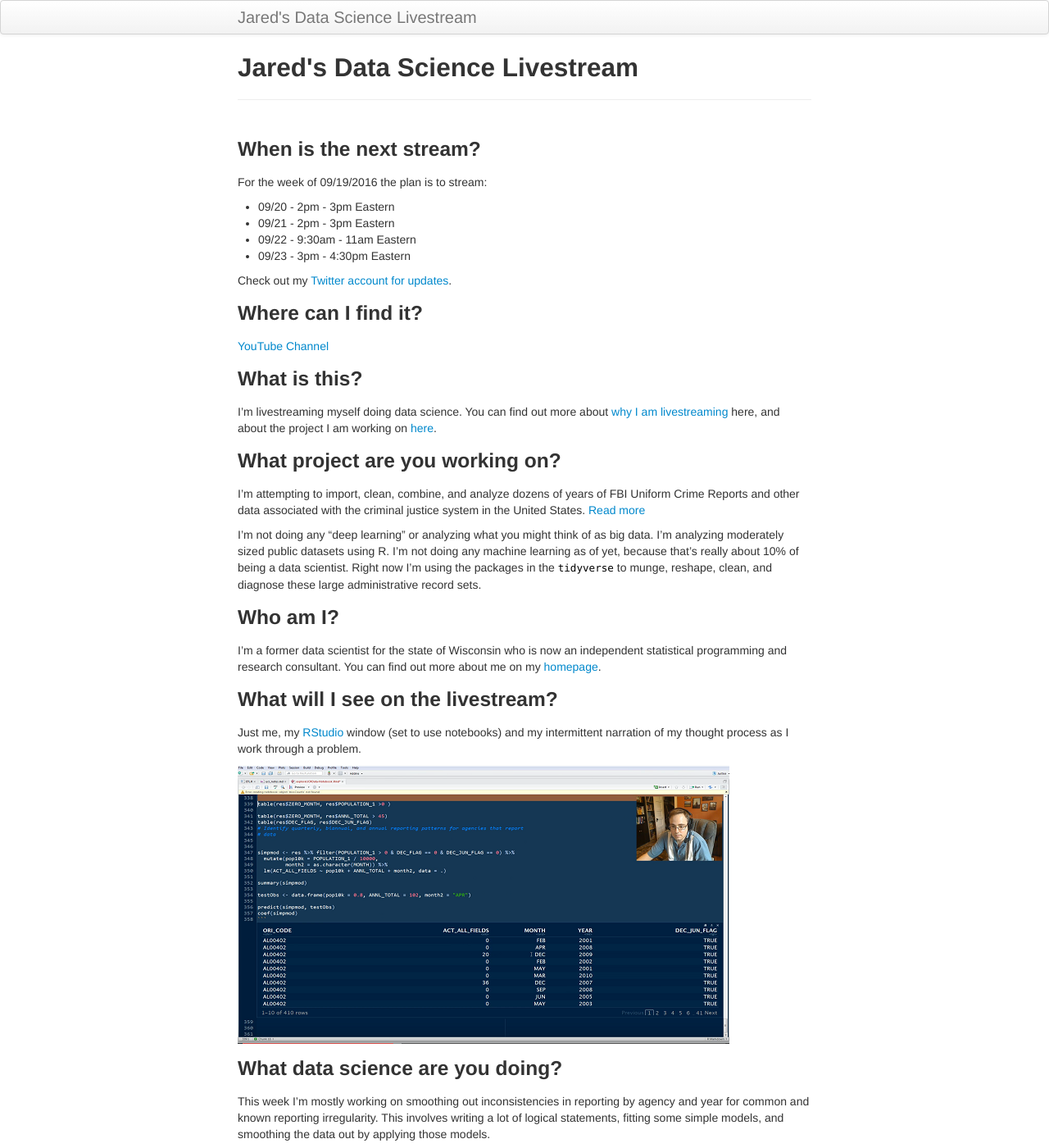
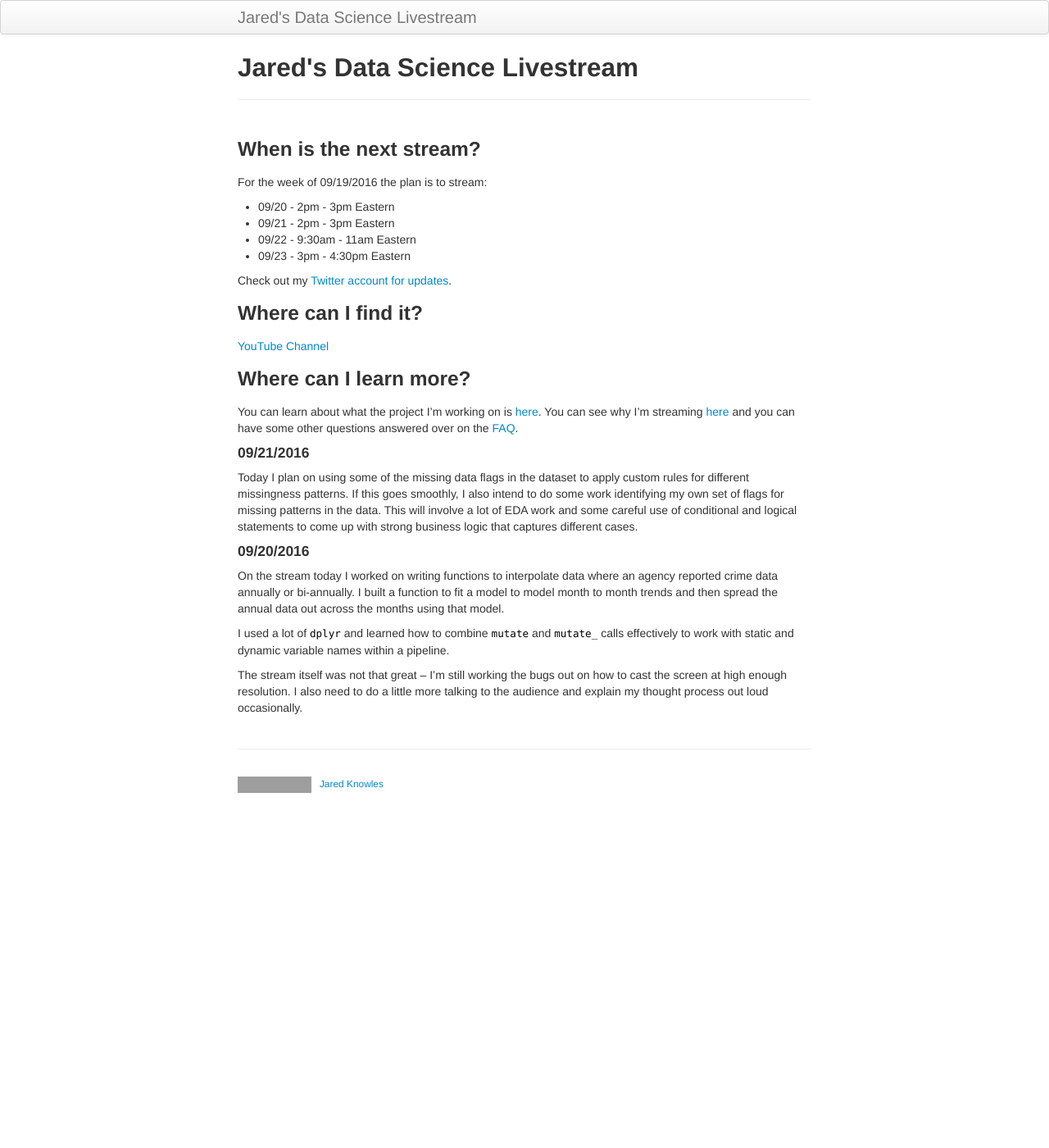
Before and after one commit to jknowles/DataScienceLivestream, a Jekyll site: the page built from index.md, in a window 1280 px wide and 1400 px high. Shown: the whole window at 82% size. Built offline with Jekyll 4.4.1, drawn with Linux system fonts in a browser that asks for light colours; grey boxes are pictures that could not be loaded.

Commit message:
updates for today

```diff
--- a/index.md
+++ b/index.md
@@ -19,40 +19,31 @@ Check out my [Twitter account for updates](http://www.twitter.com/jknowles).
 ### Where can I find it?
 [YouTube Channel](https://www.youtube.com/user/debatemanjk)
 
-### What is this?
+### Where can I learn more?
 
-I'm livestreaming myself doing data science. You can find out more about
-[why I am livestreaming](pages/whystream.html) here, and about the project I
-am working on [here](pages/project.html).
+You can learn about what the project I'm working on is [here](pages/project.html).
+You can see why I'm streaming [here](pages/whystream.html) and you can have
+some other questions answered over on the [FAQ](pages/faq.html).
 
-### What project are you working on?
+#### 09/21/2016
 
-I'm attempting to import, clean, combine, and analyze dozens of years of FBI
-Uniform Crime Reports and other data associated with the criminal justice system
-in the United States. [Read more](pages/project.html)
+Today I plan on using some of the missing data flags in the dataset to apply
+custom rules for different missingness patterns. If this goes smoothly, I also
+intend to do some work identifying my own set of flags for missing patterns in the
+data. This will involve a lot of EDA work and some careful use of conditional and
+logical statements to come up with strong business logic that captures different
+cases.
 
-I'm not doing any "deep learning" or analyzing what you might think of as big data.
-I'm analyzing moderately sized public datasets using R. I'm not doing any machine
-learning as of yet, because that's really about 10% of being a data scientist.
-Right now I'm using the packages in the `tidyverse` to munge, reshape, clean, and
-diagnose these large administrative record sets.
+#### 09/20/2016
 
-### Who am I?
+On the stream today I worked on writing functions to interpolate data where an
+agency reported crime data annually or bi-annually. I built a function to fit
+a model to model month to month trends and then spread the annual data out
+across the months using that model.
 
-I'm a former data scientist for the state of Wisconsin who is now an independent
-statistical programming and research consultant. You can find out more about me
-on my [homepage](http://www.jaredknowles.com).
+I used a lot of `dplyr` and learned how to combine `mutate` and `mutate_` calls
+effectively to work with static and dynamic variable names within a pipeline.
 
-### What will I see on the livestream?
-
-Just me, my [RStudio](http://www.rstudio.com) window (set to use notebooks) and my intermittent narration
-of my thought process as I work through a problem.
-
-![Screencapture of me streaming](assets/rstream.PNG)
-
-### What data science are you doing?
-
-This week I'm mostly working on smoothing out inconsistencies in reporting by
-agency and year for common and known reporting irregularity. This involves
-writing a lot of logical statements, fitting some simple models, and smoothing
-the data out by applying those models.
+The stream itself was not that great -- I'm still working the bugs out on how to
+cast the screen at high enough resolution. I also need to do a little more talking
+to the audience and explain my thought process out loud occasionally.
```
Also changed, not shown: pages/faq.md (added, +43 -0 lines), pages/project.md (+38 -0 lines).
